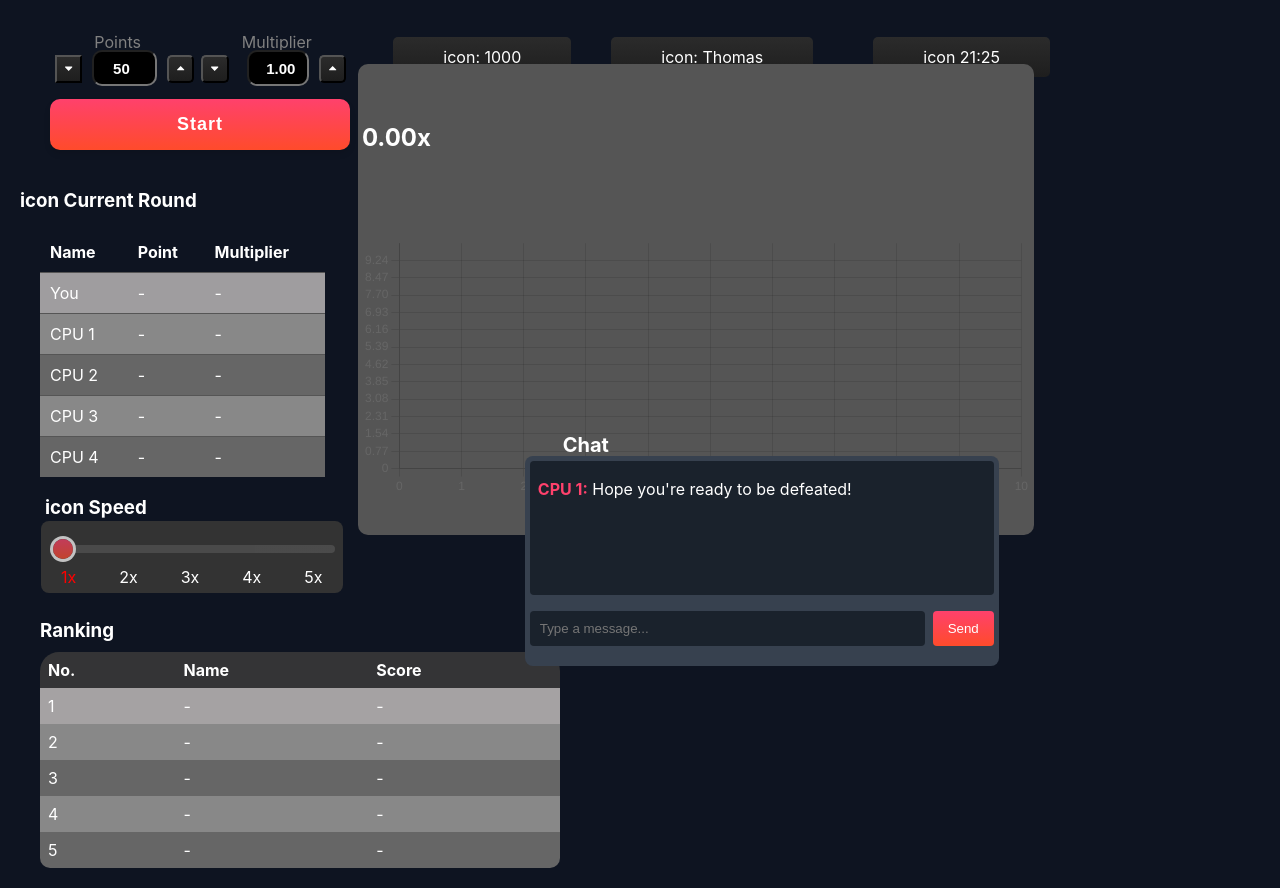
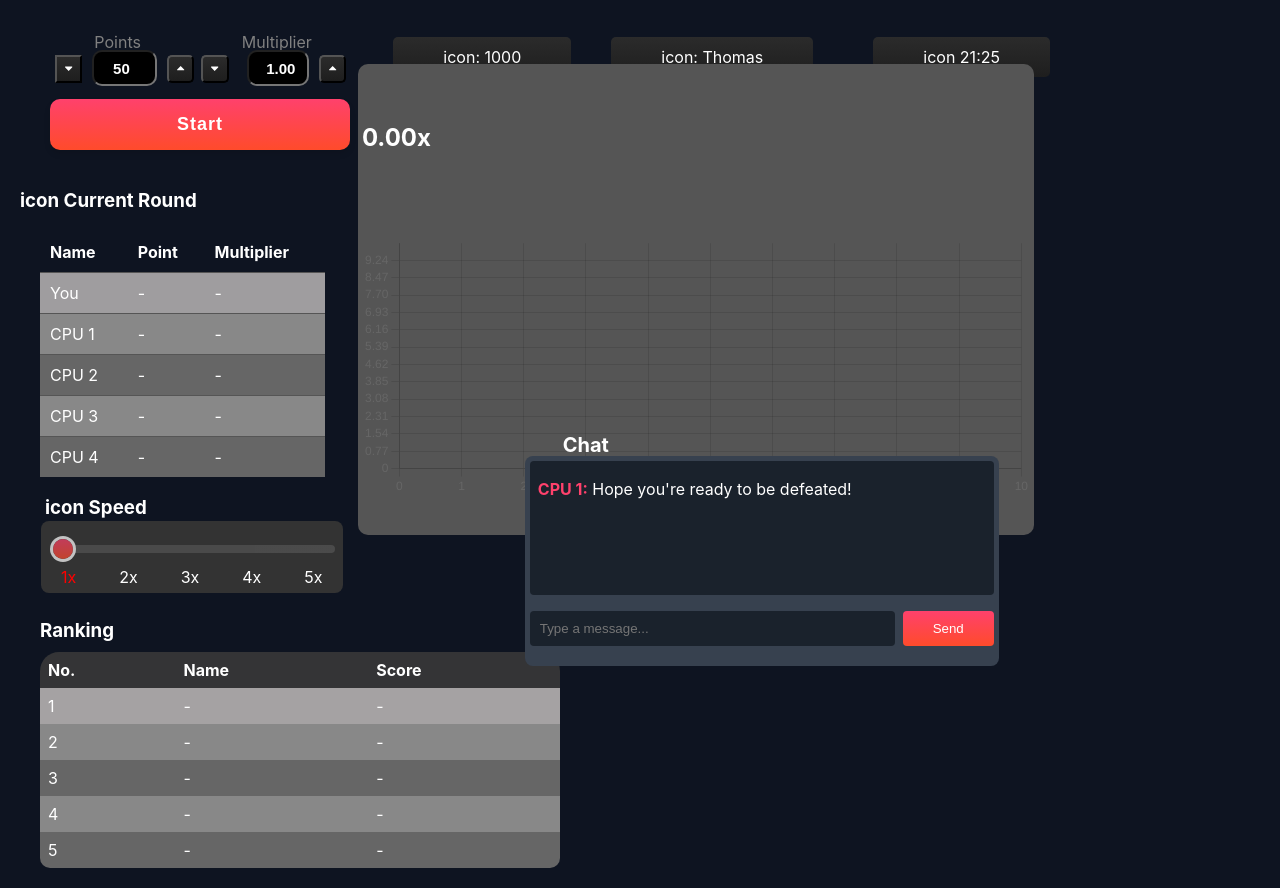
Before and after one commit to probablypenera007/guessnumber_frontend, a React (Create React App) app: page / in a window 1280 px wide. Built offline with nearby package versions, Linux system fonts and the light colour scheme.

Commit message:
Update ChatBox.module.css

```diff
--- a/src/components/ChatBox/ChatBox.module.css
+++ b/src/components/ChatBox/ChatBox.module.css
@@ -54,7 +54,7 @@
 }
 
 .sendButton {
-    padding: 10px 15px;
+    padding: 10px 30px;
     background:  linear-gradient(180deg, #FF416C 0%, #FF4B2B 100%);
     border: none;
     border-radius: 4px;
```
